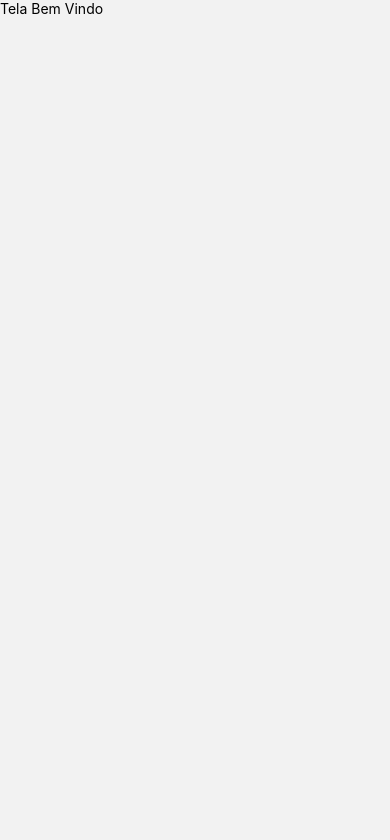
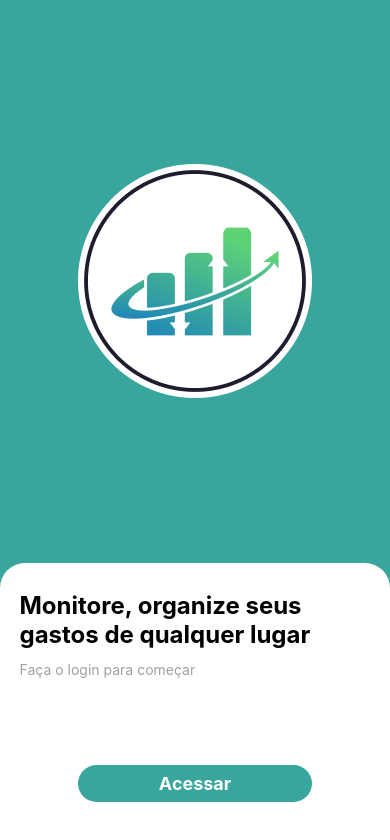
Before and after one commit to CauanS29/FonoKIds, a React Native app in the folder tela-login/my-app/: screen /Welcome in a window 390 px wide. Shown: the top 840 px of the page. Built offline with nearby package versions, Linux system fonts and the light colour scheme.

Commit message:
'continuei na tela de login e estilizei uma parte, parei nas animacoes'

```diff
--- a/tela-login/my-app/package.json
+++ b/tela-login/my-app/package.json
@@ -15,6 +15,7 @@
     "expo-status-bar": "~1.6.0",
     "react": "18.2.0",
     "react-native": "0.72.4",
+    "react-native-animatable": "^1.3.3",
     "react-native-safe-area-context": "4.6.3",
     "react-native-screens": "~3.22.0"
   },
--- a/tela-login/my-app/src/pages/Welcome/index.js
+++ b/tela-login/my-app/src/pages/Welcome/index.js
@@ -1,11 +1,79 @@
 
 import React from 'react'
-import { View, Text } from 'react-native'
+import {
+    View,
+    StyleSheet,
+    Image,
+    TouchableOpacity,
+    Text } from 'react-native'
+
+import * as Animatable from 'react-native-animatable'
 
 export default function Welcome(){
     return(
-        <View>
-            <Text>Tela Bem Vindo</Text>
+        <View style={styles.container}>
+            <View style={styles.containerLogo}>
+                <Image
+                 source={require('../../assets/logo.png')}
+                 style={{ width: '100%'}}
+                 resizeMode='contain'
+                />
+            </View>
+
+            <View style={styles.containerForm}>
+                <Text style={styles.title}>Monitore, organize seus gastos de qualquer lugar</Text>
+                <Text style={styles.text}>Faça o login para começar</Text>
+
+                <TouchableOpacity style={styles.button}>
+                    <Text style={styles.buttonText}>Acessar</Text>
+                </TouchableOpacity>
+            </View>
         </View>
     )
 }
+
+const styles = StyleSheet.create({
+    container:{
+        flex:1,
+        backgroundColor: '#38a69d'
+    },
+    containerLogo:{
+        flex:2,
+        backgroundColor: '#38a69d',
+        justifyContent: 'center',
+        alignItems: 'center'
+    },
+    containerForm:{
+        flex:1,
+        backgroundColor: '#FFF',
+        borderTopLeftRadius:25,
+        borderTopRightRadius:25,
+        paddingStart: '5%',
+        paddingEnd: '5%',
+    },
+    title:{
+        fontSize: 24,
+        fontWeight: 'bold',
+        marginTop: 28,
+        marginBottom: 12,
+    },
+    text:{
+        color: '#a1a1a1'
+    },
+    button:{
+        position: 'absolute',
+        backgroundColor: '#38a69d',
+        borderRadius: 50,
+        paddingVertical: 8,
+        width: '60%',
+        alignSelf: 'center',
+        bottom: '15%',
+        alignItems: 'center',
+        justifyContent: 'center',
+    },
+    buttonText:{
+        fontSize: 18,
+        color:'#FFF',
+        fontWeight: 'bold',
+    },
+})
```
Also changed, not shown: tela-login/my-app/src/assets/logo.png (added), 1 other file (tests, documents, lock files or other folders).
